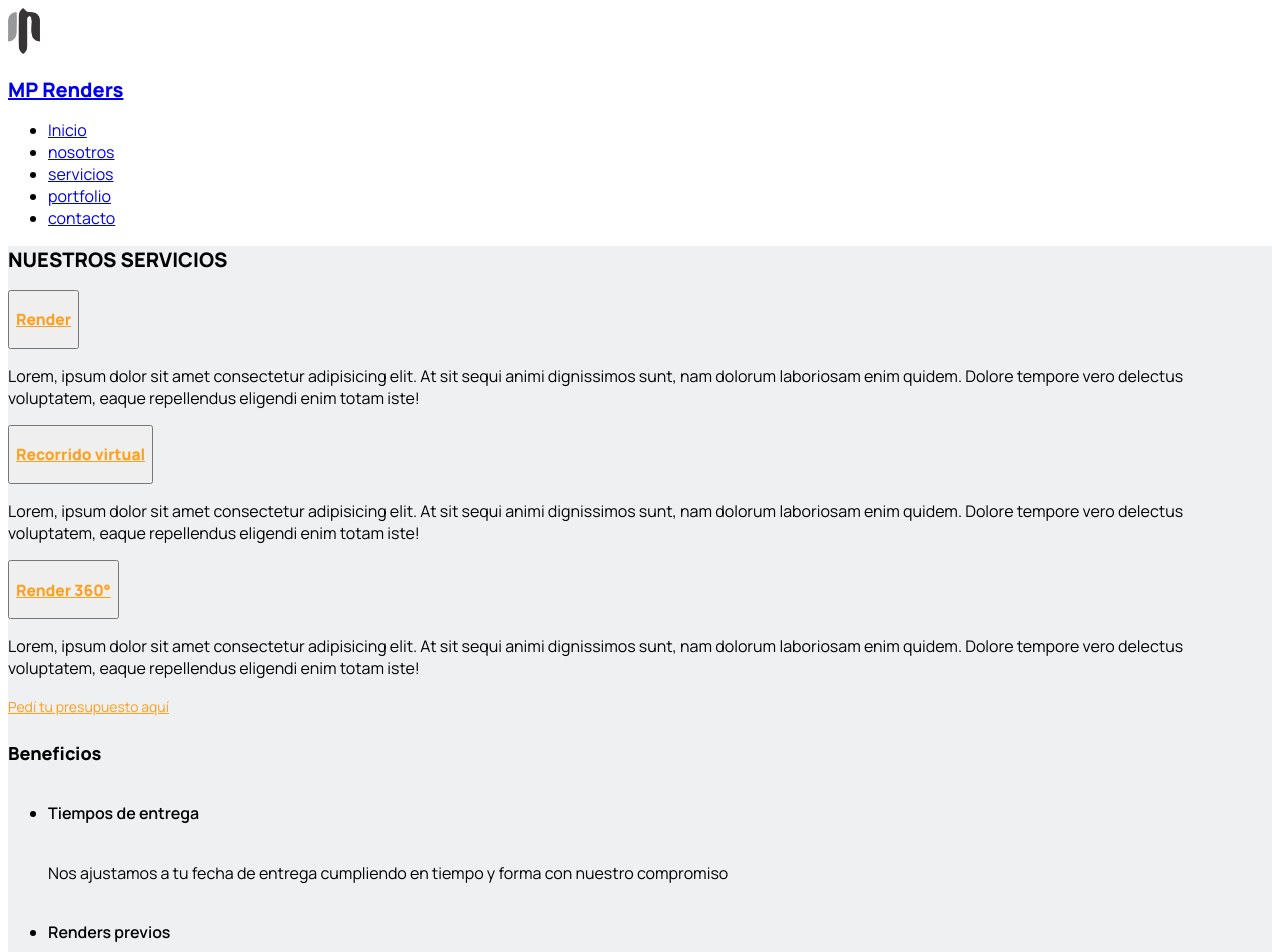
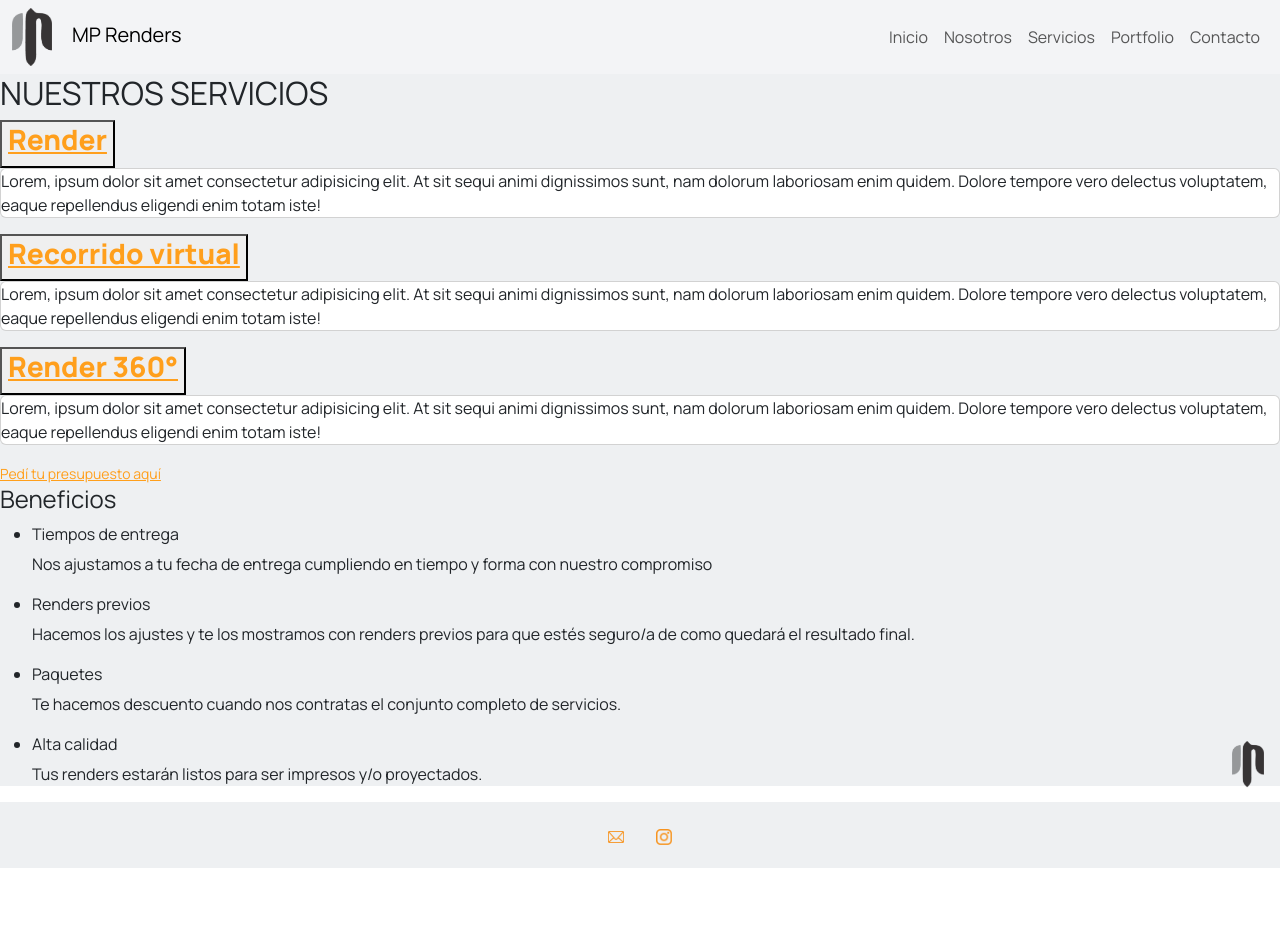
Before and after one commit to SashaMurad/MP-RENDERS, a plain HTML site: page pages/servicios.html in a window 1280 px wide. Shown: the top 952 px of the page. After the commit the page ends 868 px from the top, so only its background shows below. Drawn offline with nearby package versions, Linux system fonts and the light colour scheme.

Commit message:
nuevos cambios

```diff
--- a/css/style.css
+++ b/css/style.css
@@ -83,7 +83,6 @@ h2{
 
 h3{
     font-weight: 600;
-    font-size: ;
 }
 
 .subtitulo-servicios{
@@ -173,14 +172,6 @@ footer{
         width: 1em
     }
 
-    .footer-container{
-        height: 1em;
-    }
-
-    .footer-media-img{
-        width: 0.5em;
-    }
-
     .logo-footer{
         width: 1em;
     }
--- a/pages/servicios.html
+++ b/pages/servicios.html
@@ -7,39 +7,52 @@
     <!-- Google Font-->
     <link rel="preconnect" href="https://fonts.googleapis.com">
     <link rel="preconnect" href="https://fonts.gstatic.com" crossorigin>
+     <!-- Link Bootstrap-->
+     <link href="https://cdn.jsdelivr.net/npm/bootstrap@5.3.0/dist/css/bootstrap.min.css" rel="stylesheet" integrity="sha384-9ndCyUaIbzAi2FUVXJi0CjmCapSmO7SnpJef0486qhLnuZ2cdeRhO02iuK6FUUVM" crossorigin="anonymous">
+     <!-- Links CSS-->
     <link href="https://fonts.googleapis.com/css2?family=Manrope:wght@400;600;800&display=swap" rel="stylesheet">
     <title>servicios</title>
 </head>
 
 <body>
-    <header>
-        <a href="../index.html">
+    <header class="sticky-top">
+        <section class="encabezado-container">
+            <nav class="navbar navbar-expand-lg">
+                <div class="container-fluid">
+                    <!---logo + nombre de marca-->
+                    <section class="encabezado-logo-maprenders">
+                        <a class="navbar-brand" href="../index.html">
                             <img class="logo-header" src="../assets/LOGO MP RENDERS.png" alt="Mp Renders">
                         </a>
-        <a href="../index.html">
-            <h2 class="Mprenders-header">MP Renders</h2>
-        </a>
-        <section class="Encabezado-lista">
-            <nav> <!--- esto va a ir en 400 gris oscuro-->
-                <ul class="lista-header">
-                    <li>
-                        <a class="encabezado" href="../index.html">Inicio</a>
+                        <a class="navbar-brand" href="../index.html">MP Renders</a>
+                      <button class="navbar-toggler" type="button" data-bs-toggle="collapse" data-bs-target="#navbarNav" aria-controls="navbarNav " aria-expanded="false" aria-label="Toggle navigation">
+                        <span class="navbar-toggler-icon"></span>
+                      </button>
+                    </section>
+                    <!--- navbar-->
+                  <div class="collapse navbar-collapse encabezado-lista" id="navbarNav">
+                    <ul class="navbar-nav">
+                      <li class="nav-item">
+                        <a class="nav-link  cambio-color"  href="../index.html">Inicio</a>
                       </li>
-                    <li>
-                        <a class="encabezado" href="./nosotros.html">nosotros</a>
+                      <li class="nav-item">
+                        <a class="nav-link  cambio-color" href="../pages/nosotros.html">Nosotros</a>
                       </li>
-                    <li>
-                        <a class="encabezado" href="./servicios.html">servicios</a>
+                      <li class="nav-item">
+                        <a class="nav-link  cambio-color" href="../pages/servicios.html">Servicios</a>
                       </li>
-                    <li>
-                        <a class="encabezado" href="./portfolio.html">portfolio</a>
+                      <li class="nav-item">
+                        <a class="nav-link  cambio-color" href="../pages/portfolio.html">Portfolio</a>
                       </li>
-                    <li>
-                        <a class="encabezado" href="./contacto.html">contacto</a>
+                      <li class="nav-item">
+                        <a class="nav-link  cambio-color" href="../pages/contacto.html">Contacto</a>
                       </li>
                     </ul>
+                  </div>
+                </div>
               </nav>
         </section>
+
     </header>
 
     <main>
@@ -108,25 +121,26 @@
     </main>
 
     <footer>
-        <h4 class="contacto-footer">Contacto</h4>
-        <section>
-            <nav>
-                <ul class="lista-footer">
-                    <li>
-                        <a href="./contacto.html">mprendersarq@gmail.com</a>
-                    </li>
-                    <li>
-                        <a href="./contacto.html">+54 9 11 3591-5055 (whatsapp)</a>
-                    </li>
-                    <li>
-                        <a href="https://www.instagram.com/_mprenders/?hl=es">instagram</a>
-                    </li>
-                <ul>
+        <section class="footer-container">
+          <nav class="navbar navbar-expand-lg">
+              <div class="container-fluid">
+                  <!--- navbar-->
+                <div class="navbar-collapse footer-lista" id="navbarfooter">
+                      <a class="nav-link"  href="../pages/contacto.html">
+                        <img class="footer-media-img" src="../assets/item mail.png" alt="Mail">
+                      </a>
+                      <a class="nav-link" href="https://www.instagram.com/_mprenders/">
+                        <img class="footer-media-img" src="../assets/item ig.png" alt="instagram">
+                      </a>
+                </div>
+              </div>
             </nav>
       </section>
-        <img class="logofooter" src="../assets/LOGO MP RENDERS.png" alt="Mp Renders">
-        <img class="whatsapp-flotante" src="../assets/Logo whatsapp.jpg" alt="whatsapp">
+      <div  class="logo-flotante">
+          <img class="logo-footer" src="../assets/LOGO MP RENDERS.png" alt="Mp Renders">
+      </div>
   </footer>
 
+    <script src="https://cdn.jsdelivr.net/npm/bootstrap@5.3.0/dist/js/bootstrap.bundle.min.js" integrity="sha384-geWF76RCwLtnZ8qwWowPQNguL3RmwHVBC9FhGdlKrxdiJJigb/j/68SIy3Te4Bkz" crossorigin="anonymous"></script>
 </body>
 </html>
```
Also changed, not shown: pages/contacto.html (+21 -3 lines), pages/portfolio.html (+1 -1 lines). Lines whose indentation alone changed are shown as unchanged.
